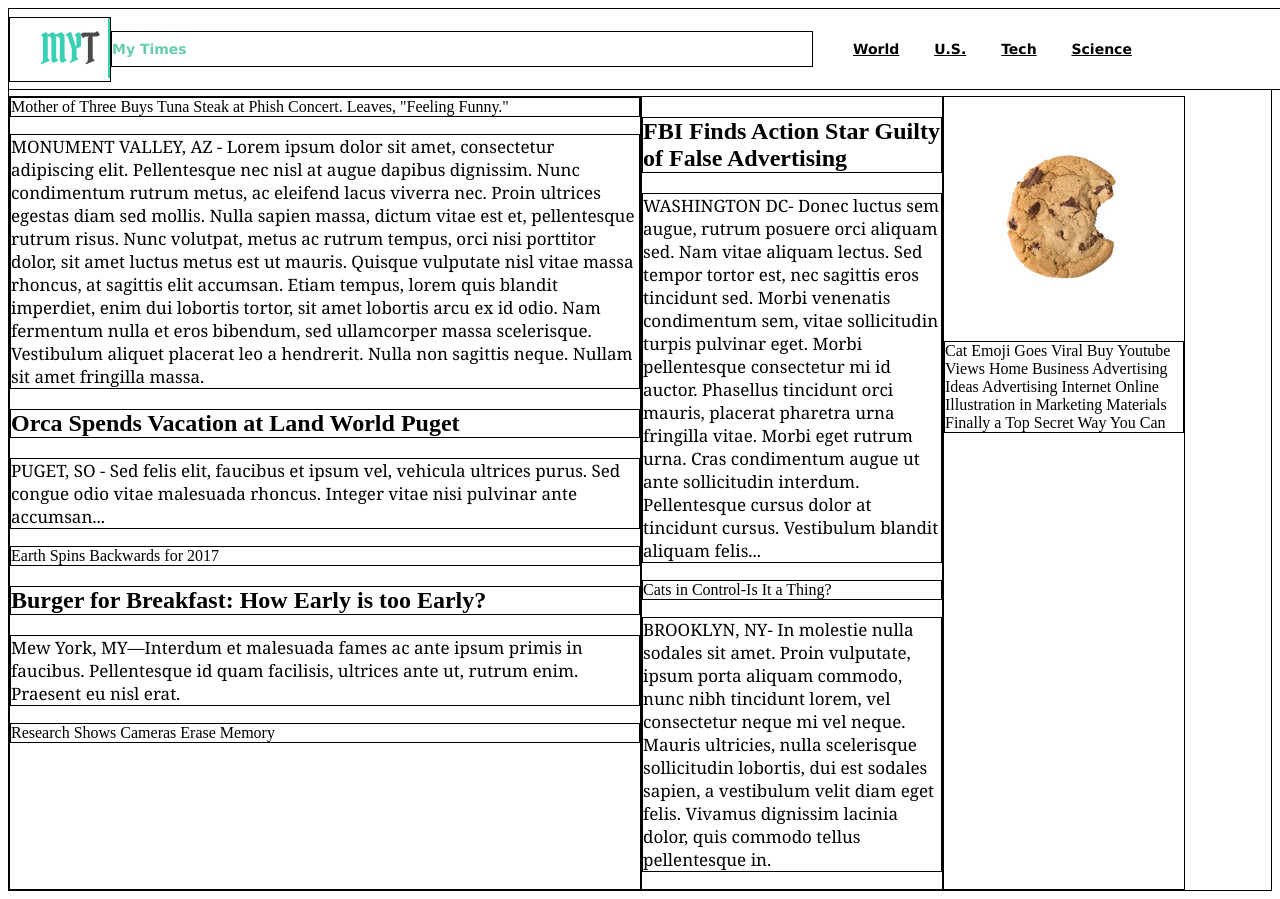
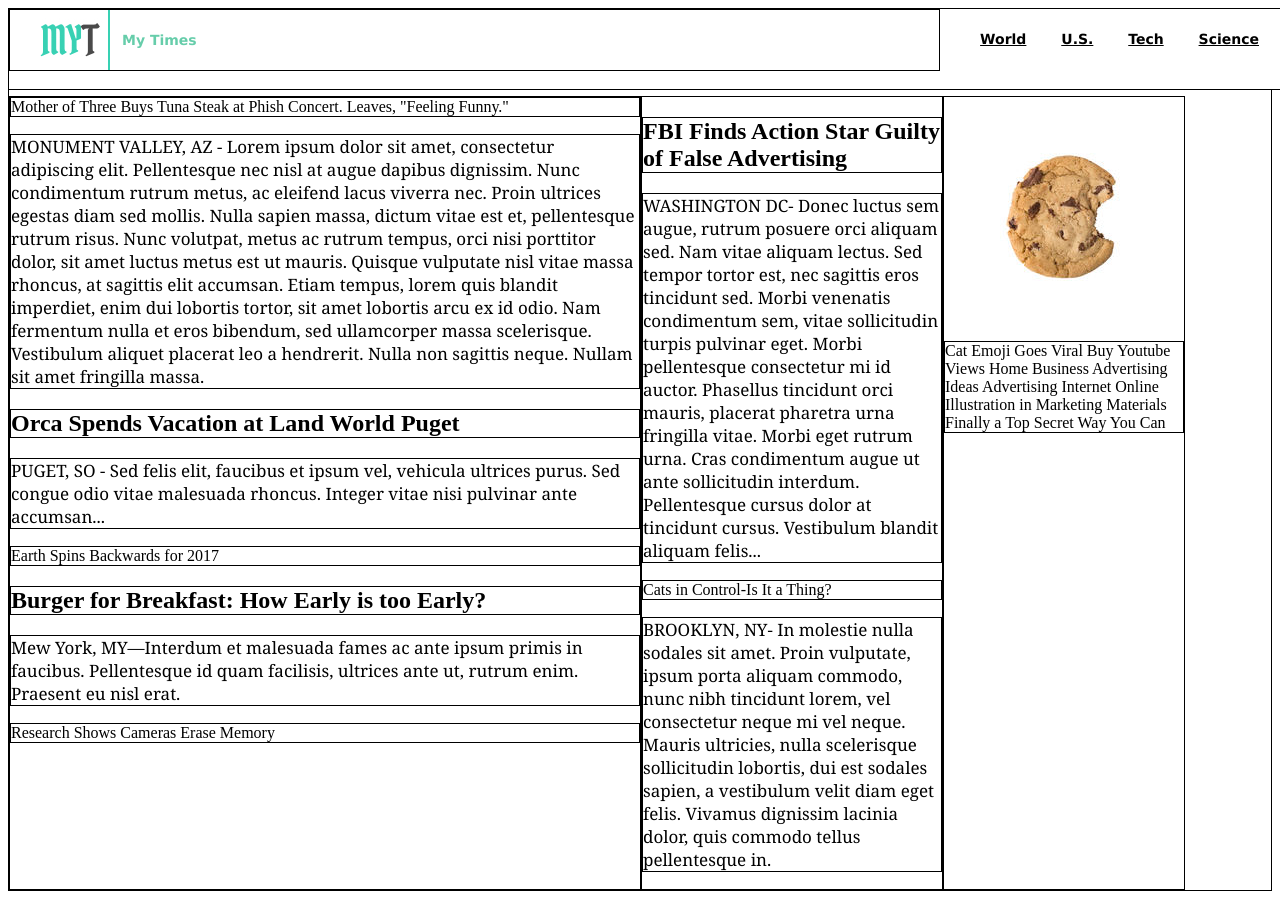
Before and after one commit to justlovgn23/MyTimes, a plain HTML site: page index.html in a window 1280 px wide. Drawn offline with Linux system fonts and the light colour scheme.

Commit message:
header complete

```diff
--- a/index.html
+++ b/index.html
@@ -8,10 +8,8 @@
     <body>
         <div class="header">
             <div class="logo">
-                <img id="logo" src="resources/img-myt-logo.jpg" />
-            </div>
-            <div class="title">
-                <h1>My Times</h1>
+                <img src="resources/img-myt-logo.jpg" />
+                <span>My Times</span>
             </div>
             <nav>
                 <ul>
--- a/resources/css/style.css
+++ b/resources/css/style.css
@@ -4,7 +4,6 @@
     font-size: 14px;
     background-color: white;
     font-weight: bold;
-    align-items: center;
     z-index: 1;
     width: 100%;
     height: 80px;
@@ -13,14 +12,23 @@
 
 }
 .logo{
+    display:flex;
     padding-left: 30px;
+    align-items: center;
+    flex-grow: 1;
+    height: 60px;
+
+
+
 }
-.header h1{
+.logo img{
+    width: 70px;
+    height: 60px;
+    margin-right: 12px;
+}
+.logo span{
     color: MediumAquamarine;
-    font-size: 14px;
-    align-self: center;
-    padding-right: 500px;
-    width: 200px;
+
 }
 ul li{
 
@@ -28,8 +36,12 @@ ul li{
 
 
 }
-.header nav {
-   align-self: center;
+nav {
+   display: flex;
+   align-items: center;
+   height: 60px;
+}
+nav ul {
 
 }
 nav li{
@@ -64,6 +76,7 @@ nav li{
 span.image{
 
 }
+
 div, p, h2{
     border: 1px solid black;
 }
```
